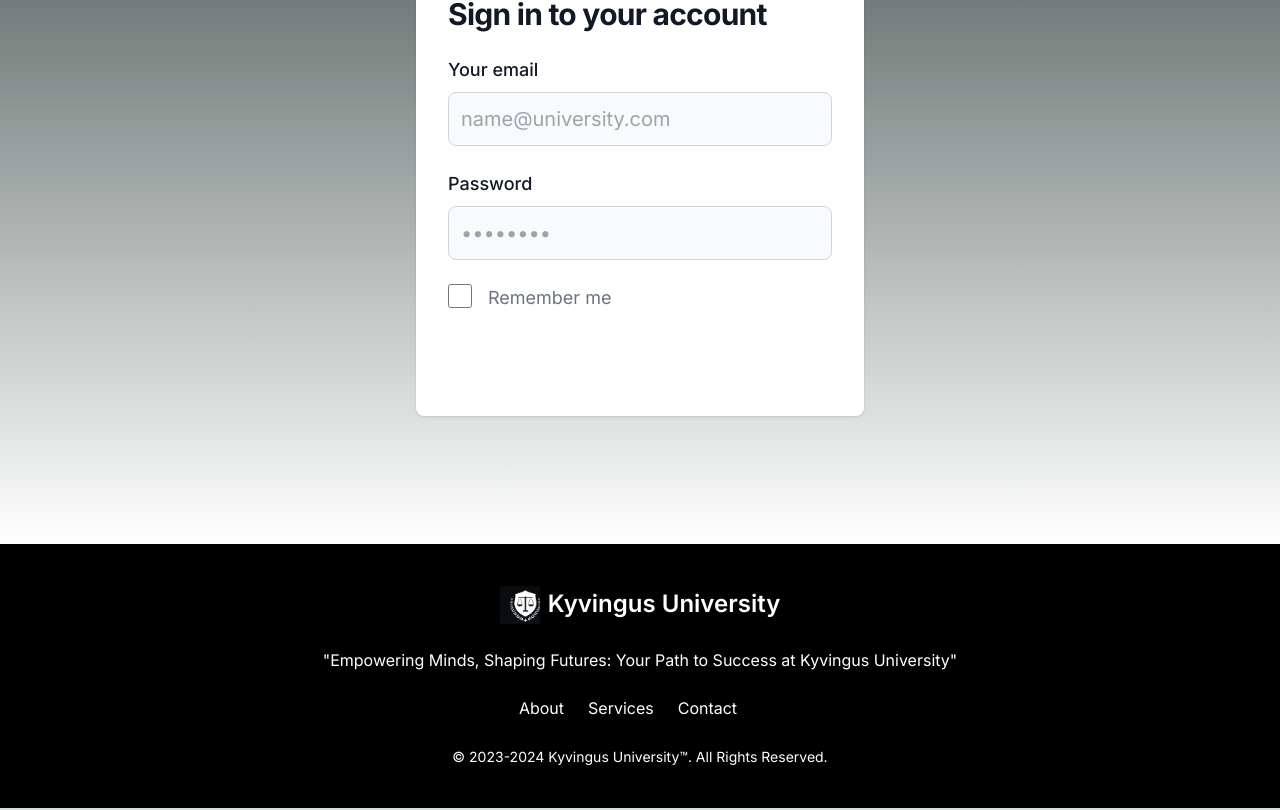
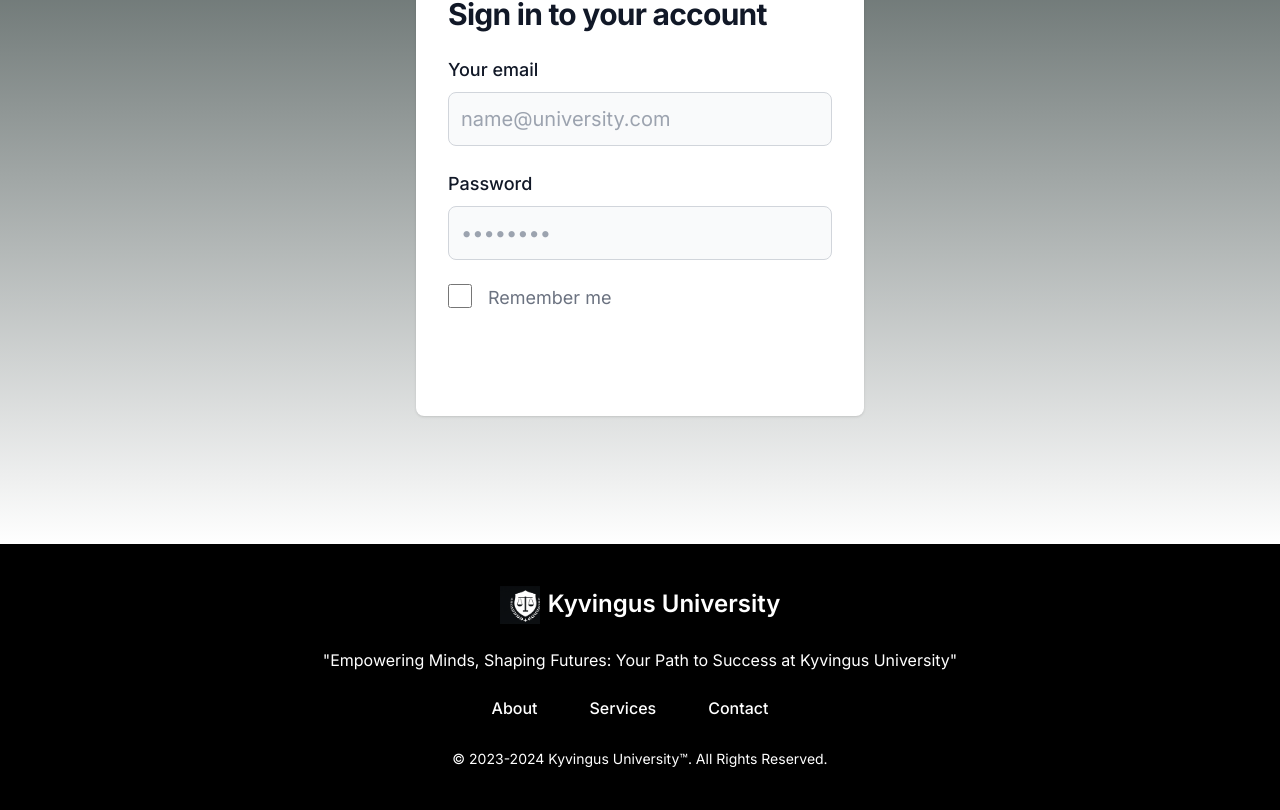
Before and after one commit to AshleeSanjay/ITC502-uniservices, a Next.js app: page /login in a window 1280 px wide. Shown: the part 328-1138 px from the top of the page. Built offline with nearby package versions, Linux system fonts and the light colour scheme.

Commit message:
All Links working correctly

```diff
--- a/app/services/page.tsx
+++ b/app/services/page.tsx
@@ -1,3 +1,5 @@
+import React from "react";
+import Link from "next/link";
 import AuthCheck2 from "../../utils/AuthCheck2";
 
 export default function Services() {
@@ -51,11 +53,10 @@ export default function Services() {
           }}
         >
           <div className="mb-32 grid text-center lg:max-w-6xl lg:w-full lg:mb-0 lg:grid-cols-3 lg:text-left">
-            <a
-              href="#"
+            <Link href="/booking">
+              <div
                 style={{ backgroundColor: "rgb(196, 72, 54)" }}
                 className="group relative rounded-lg border border-transparent px-0.5 py-0.5 transition-all hover:border-gray-300 hover:bg-gray-100 hover:dark:border-neutral-700 hover:dark-bg-neutral-800/30 mr-7 transform scale-100 hover:scale-110"
-              target="_blank"
                 rel="noopener noreferrer"
               >
                 <div className="h-20 w-25">
@@ -74,13 +75,12 @@ export default function Services() {
                     Here"
                   </p>
                 </div>
-            </a>
-
-            <a
-              href="#"
+              </div>
+            </Link>
+            <Link href="/booking">
+              <div
                 style={{ backgroundColor: "rgb(196, 72, 54)" }}
                 className="group relative rounded-lg border border-transparent px-0.5 py-0.5 transition-all hover:border-gray-300 hover:bg-gray-100 hover:dark:border-neutral-700 hover:dark-bg-neutral-800/30 mr-7 transform scale-100 hover:scale-110"
-              target="_blank"
                 rel="noopener noreferrer"
               >
                 <div className="h-20 w-25">
@@ -99,13 +99,12 @@ export default function Services() {
                     Knowledge"
                   </p>
                 </div>
-            </a>
-
-            <a
-              href="#"
+              </div>
+            </Link>
+            <Link href="/booking">
+              <div
                 style={{ backgroundColor: "rgb(196, 72, 54)" }}
                 className="group relative rounded-lg border border-transparent px-0.5 py-0.5 transition-all hover:border-gray-300 hover:bg-gray-100 hover:dark:border-neutral-700 hover:dark-bg-neutral-800/30 mr-7 transform scale-100 hover:scale-110"
-              target="_blank"
                 rel="noopener noreferrer"
               >
                 <div className="h-20 w-25">
@@ -123,7 +122,8 @@ export default function Services() {
                     "Guiding Your Way: Booking a Counselor, Your Support System"
                   </p>
                 </div>
-            </a>
+              </div>
+            </Link>
           </div>
         </main>
         <div
--- a/components/Layout/Footer.tsx
+++ b/components/Layout/Footer.tsx
@@ -1,3 +1,26 @@
+import Link from "next/link";
+import React from "react";
+
+const navItems = [
+  { label: "About", href: "/about" },
+  { label: "Services", href: "/services" },
+  { label: "Contact", href: "/contact" },
+];
+
+interface NavLinkProps {
+  href: string;
+  label: string;
+}
+
+const NavLink: React.FC<NavLinkProps> = ({ href, label }) => (
+  <Link
+    href={href}
+    className="block py-2 pl-3 pr-4 text-white rounded md:bg-transparent md:text-white md:p-0 dark:text-white md:dark:text-white transition-all hover:text-red-500 border-b-2 border-transparent hover:border-red-500 hover:scale-110 mr-5"
+  >
+    {label}
+  </Link>
+);
+
 export default function Footer() {
   return (
     <footer className="p-4 bg-black md:p-8 lg:p-10 text-white">
@@ -8,7 +31,7 @@ export default function Footer() {
         >
           <svg className="w-10 h-10 mr-2">
             <image
-              xlinkHref="/University.png"
+              href="/University.png"
               style={{ width: "50px", height: "50px" }}
             />
           </svg>
@@ -18,23 +41,15 @@ export default function Footer() {
           "Empowering Minds, Shaping Futures: Your Path to Success at Kyvingus
           University"
         </p>
-        <ul className="flex flex-wrap justify-center items-center mb-6">
-          <li>
-            <a href="#" className="mr-4 hover:underline md:mr-6 ">
-              About
-            </a>
-          </li>
-          <li>
-            <a href="#" className="mr-4 hover:underline md:mr-6">
-              Services
-            </a>
-          </li>
-          <li>
-            <a href="#" className="mr-4 hover:underline md:mr-6">
-              Contact
-            </a>
-          </li>
-        </ul>
+        <div className="flex justify-center mb-6">
+          <ul className="font-medium flex flex-wrap items-center p-4 md:p-0 border border-gray-100 rounded-lg bg-black md:flex-row md:space-x-8 md:mt-0 md:border-0 md:bg-black dark:bg-black md:dark:bg-black dark:border-gray-700">
+            {navItems.map((item) => (
+              <li key={item.label}>
+                <NavLink href={item.href} label={item.label} />
+              </li>
+            ))}
+          </ul>
+        </div>
         <span className="text-sm">
           © 2023-2024{" "}
           <a href="#" className="hover:underline">
--- a/components/Layout/Navigation.tsx
+++ b/components/Layout/Navigation.tsx
@@ -1,12 +1,12 @@
-import Link from 'next/link';
-import React from 'react';
+import Link from "next/link";
+import React from "react";
 
 const navItems = [
-  { label: 'Home', href: '/' },
-  { label: 'About', href: '/about' },
-  { label: 'Services', href: '/services' },
-  { label: 'Contact', href: '/contact' },
-  { label: 'Log in', href: '/login' }
+  { label: "Home", href: "/" },
+  { label: "About", href: "/about" },
+  { label: "Services", href: "/services" },
+  { label: "Contact", href: "/contact" },
+  { label: "Log in", href: "/login" },
 ];
 
 interface NavLinkProps {
@@ -19,7 +19,6 @@ const NavLink: React.FC<NavLinkProps> = ({ href, label }) => (
     href={href}
     className="block py-2 pl-3 pr-4 text-white rounded md:bg-transparent md:text-white md:p-0 dark:text-white md:dark:text-white transition-all hover:text-red-500 border-b-2 border-transparent hover:border-red-500 hover:scale-110 mr-5"
   >
-
     {label}
   </Link>
 );
@@ -28,7 +27,8 @@ export default function NavBar() {
   return (
     <nav className="bg-black text-white border-gray-200 dark:bg-black">
       <div className="max-w-screen-xl flex flex-wrap items-center justify-between mx-auto p-4">
-        <a href="#" className="flex items-center">
+        <Link href="/">
+          <div className="flex items-center">
             <svg className="w-10 h-10 mr-2">
               <image
                 xlinkHref="/University.png"
@@ -39,8 +39,8 @@ export default function NavBar() {
             <span className="self-center text-2xl font-semibold whitespace-nowrap dark:text-white">
               Kyvingus University
             </span>
-        </a>
-
+          </div>
+        </Link>
         <button
           data-collapse-toggle="navbar-default"
           type="button"
@@ -67,7 +67,7 @@ export default function NavBar() {
 
         <div className="hidden w-full md:block md:w-auto" id="navbar-default">
           <ul className="font-medium flex flex-col p-4 md:p-0 mt-4 border border-gray-100 rounded-lg bg-black md:flex-row md:space-x-8 md:mt-0 md:border-0 md:bg-black dark:bg-black md:dark:bg-black dark:border-gray-700">
-            {navItems.map(item => (
+            {navItems.map((item) => (
               <li key={item.label}>
                 <NavLink href={item.href} label={item.label} />
               </li>
```
Lines whose indentation alone changed are shown as unchanged.
